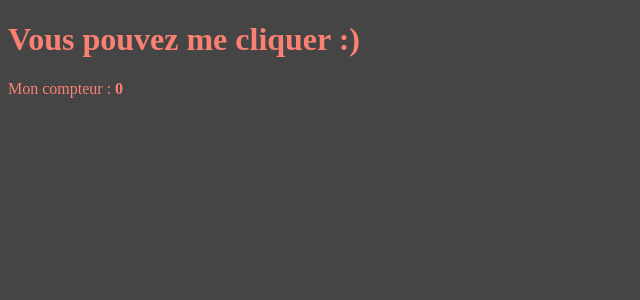
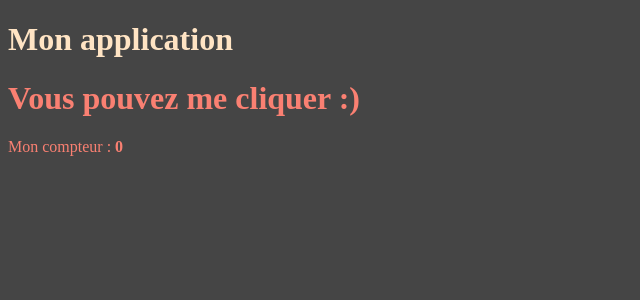
Before and after one commit to Fonzy57/spring-GUI, an Angular app: page /accueil in a window 1280 px wide. Before the commit this address led to /. Shown: the top 300 px of the page, without its empty margins (0-640 px from the left). Built offline with nearby package versions, Linux system fonts and the light colour scheme.

Commit message:
Add router

```diff
--- a/src/app/app.component.html
+++ b/src/app/app.component.html
@@ -1 +1,3 @@
-<app-accueil />
+<h1>Mon application</h1>
+
+<router-outlet />
--- a/src/app/app.component.ts
+++ b/src/app/app.component.ts
@@ -1,9 +1,9 @@
 import { Component } from '@angular/core';
-import { AccueilComponent } from './pages/accueil/accueil.component';
+import { RouterOutlet } from '@angular/router';
 
 @Component({
   selector: 'app-root',
-  imports: [AccueilComponent],
+  imports: [RouterOutlet],
   templateUrl: './app.component.html',
   styleUrl: './app.component.scss',
 })
--- a/src/app/app.config.ts
+++ b/src/app/app.config.ts
@@ -4,5 +4,8 @@ import { provideRouter } from '@angular/router';
 import { routes } from './app.routes';
 
 export const appConfig: ApplicationConfig = {
-  providers: [provideZoneChangeDetection({ eventCoalescing: true }), provideRouter(routes)]
+  providers: [
+    provideZoneChangeDetection({ eventCoalescing: true }),
+    provideRouter(routes),
+  ],
 };
--- a/src/app/app.routes.ts
+++ b/src/app/app.routes.ts
@@ -1,3 +1,11 @@
 import { Routes } from '@angular/router';
+import { AccueilComponent } from './pages/accueil/accueil.component';
+import { ConnexionComponent } from './pages/connexion/connexion.component';
+import { Page404Component } from './pages/page404/page404.component';
 
-export const routes: Routes = [];
+export const routes: Routes = [
+  { path: 'accueil', component: AccueilComponent },
+  { path: 'connexion', component: ConnexionComponent },
+  { path: '', redirectTo: 'accueil', pathMatch: 'full' },
+  { path: '**', component: Page404Component },
+];
```
